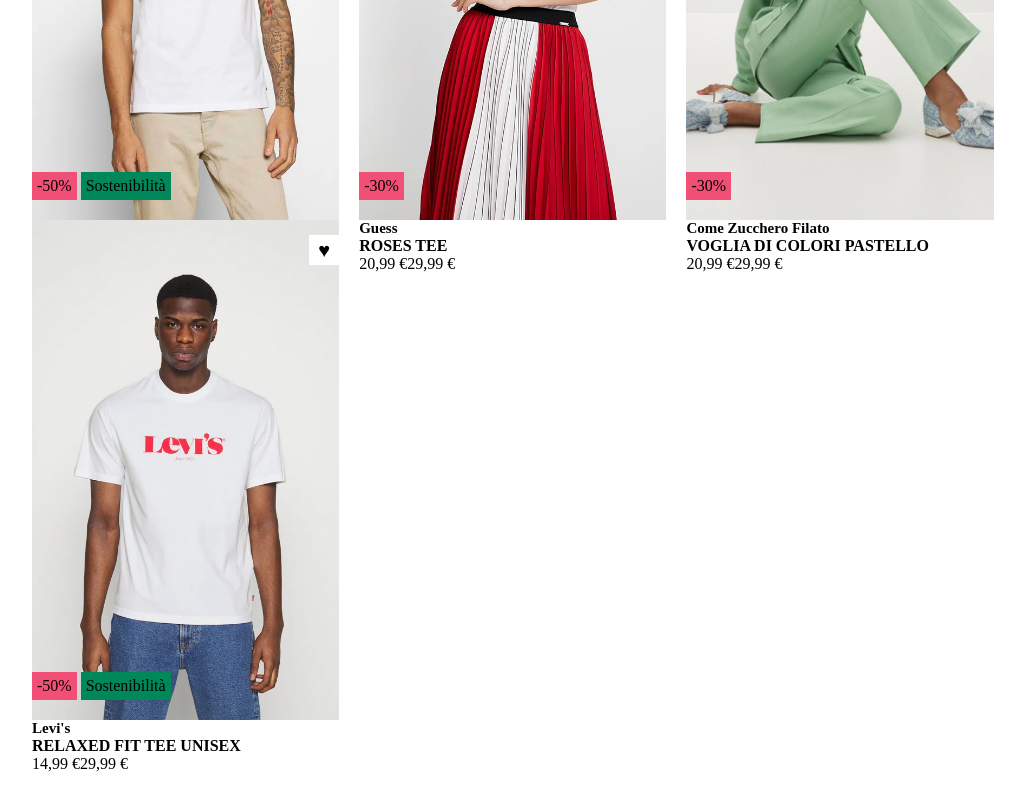
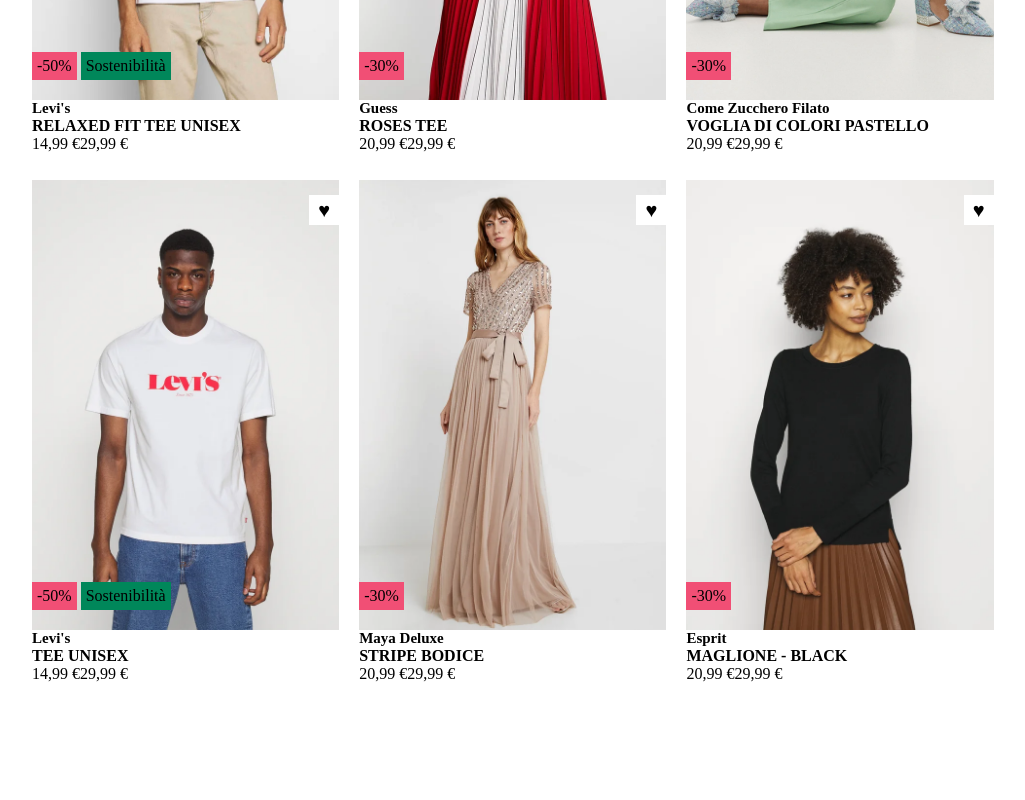
Before and after one commit to davidemontagna/html-css-boolando, a plain HTML site: page index.html in a window 1280 px wide. Shown: the part 360-1160 px from the top of the page, without its empty margins (96-1121 px from the left). After the commit the page ends 1070 px from the top, so only its background shows below. Drawn offline with Linux system fonts and the light colour scheme.

Commit message:
Inserimento seconda riga

```diff
--- a/css/style.css
+++ b/css/style.css
@@ -21,7 +21,7 @@
 
 .element{
     width: 30%;
-    height: 500px;
+    height: 450px;
     float: left;
     position: relative;
 }
--- a/index.html
+++ b/index.html
@@ -67,8 +67,9 @@
                         <span class="prezzo-scontato">20,99 &euro;</span><span class="prezzo">29,99 &euro;</span>
                     </div>
                 </div>
+        </div>
 
-            <div class="row">
+            <div class="row clearfix">
                 <div class="element">
 
                     <img src="img/4.webp" alt="" class="first-image">
@@ -82,10 +83,45 @@
                     </div>
                     <div class="text">
                         <h6>Levi's</h6>
-                        <h4>Relaxed fit tee unisex</h4>
+                        <h4>Tee unisex</h4>
                         <span class="prezzo-scontato">14,99 &euro;</span><span class="prezzo">29,99 &euro;</span>
                     </div>
 
+                </div>
+
+                <div class="element center">
+                    <img src="img/5.webp" alt="" class="first-image">
+                    <img src="img/5b.webp" alt="" class="second-image">
+
+                    <span class="heart">&hearts;</span>
+
+                    <div class="text-img">
+                        <div class="sconto">-30%</div>
+                    </div>
+
+                    <div class="text">
+                        <h6>Maya Deluxe</h6>
+                        <h4>Stripe bodice</h4>
+                        <span class="prezzo-scontato">20,99 &euro;</span><span class="prezzo">29,99 &euro;</span>
+                    </div>
+
+                </div>
+
+                <div class="element">
+                    <img src="img/6.webp" alt="" class="first-image">
+                    <img src="img/6b.webp" alt="" class="second-image">
+
+                    <span class="heart">&hearts;</span>
+
+                    <div class="text-img">
+                        <div class="sconto">-30%</div>
+                    </div>
+
+                    <div class="text">
+                        <h6>Esprit</h6>
+                        <h4>Maglione - black</h4>
+                        <span class="prezzo-scontato">20,99 &euro;</span><span class="prezzo">29,99 &euro;</span>
+                    </div>
                 </div>
 
             </div>
```
